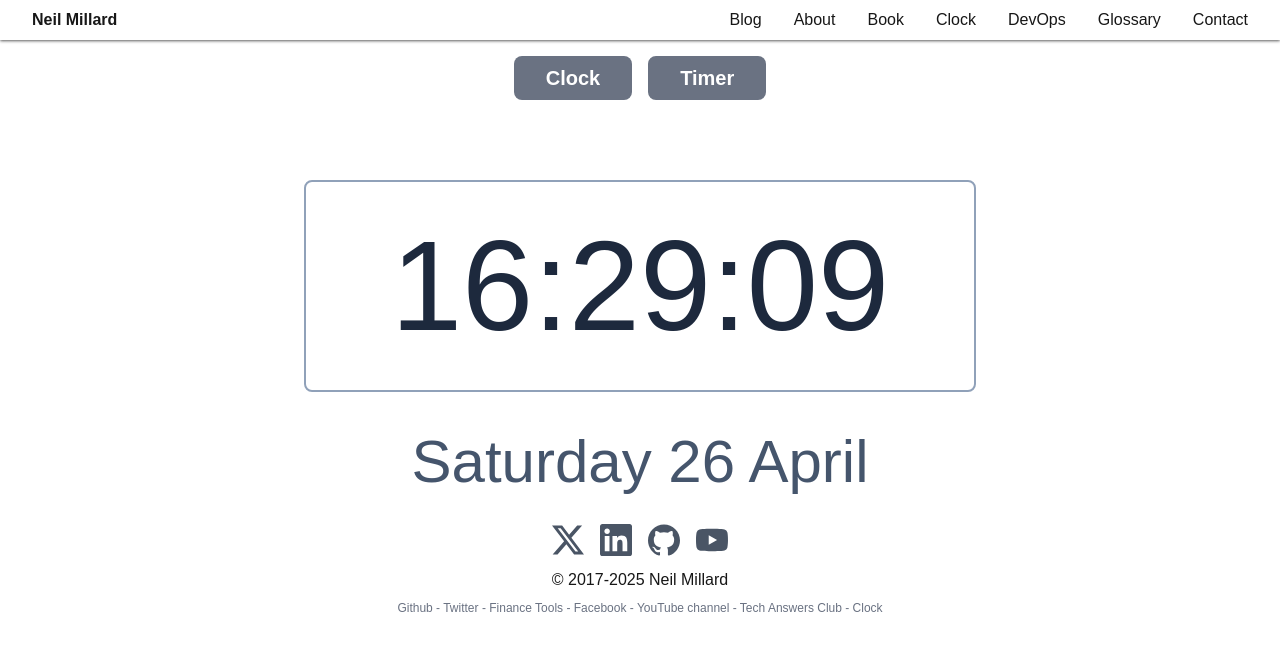
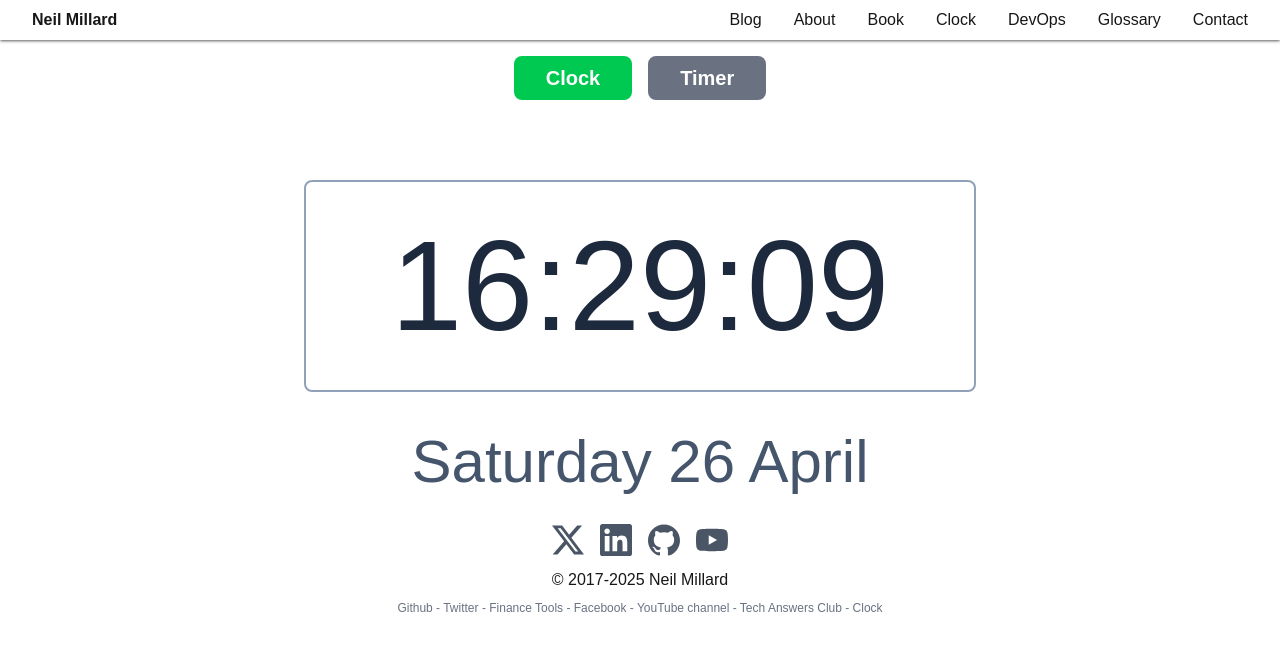
Before and after one commit to neilmillard/neilmillard.github.io, a Next.js app: page /clock in a window 1280 px wide. Shown: the top 650 px of the page. Built offline with nearby package versions, Linux system fonts and the light colour scheme; no server answers.

Commit message:
Add a timer to the clock screen with colour

```diff
--- a/src/app/clock/page.tsx
+++ b/src/app/clock/page.tsx
@@ -11,18 +11,20 @@ export default function Clock() {
   const handleTimerMode = () => {
     setIsTimerMode(true);
   }
+  const clockButtonReadyClass = isTimerMode ? "bg-green-500 hover:bg-green-600" : "bg-gray-500 hover:bg-gray-600";
+  const timerButtonReadyClass = isTimerMode ? "bg-gray-500 hover:bg-gray-600" : "bg-green-500 hover:bg-green-600";
 
   return (
     <div className="flex flex-col items-center justify-center h-full">
       <div className="flex space-x-4 pt-4">
         <button
-          className="bg-gray-500 hover:bg-gray-600 text-white font-bold py-2 px-8 rounded-lg text-xl"
+          className={timerButtonReadyClass + " text-white font-bold py-2 px-8 rounded-lg text-xl"}
           onClick={handleClockMode}
         >
           Clock
         </button>
         <button
-          className="bg-gray-500 hover:bg-gray-600 text-white font-bold py-2 px-8 rounded-lg text-xl"
+          className={clockButtonReadyClass + " text-white font-bold py-2 px-8 rounded-lg text-xl"}
           onClick={handleTimerMode}
         >
           Timer
```
